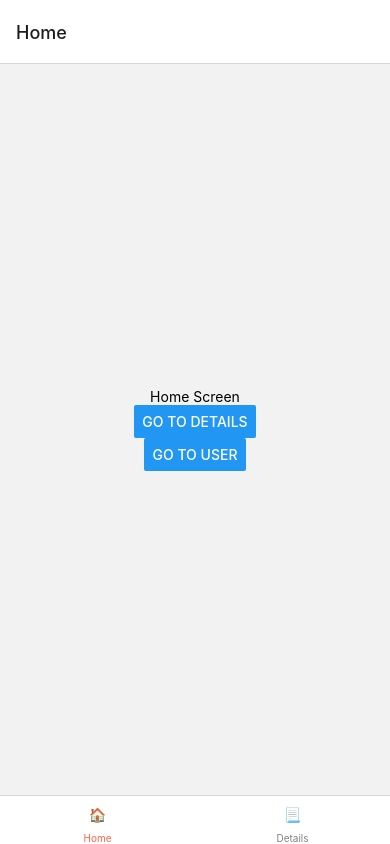
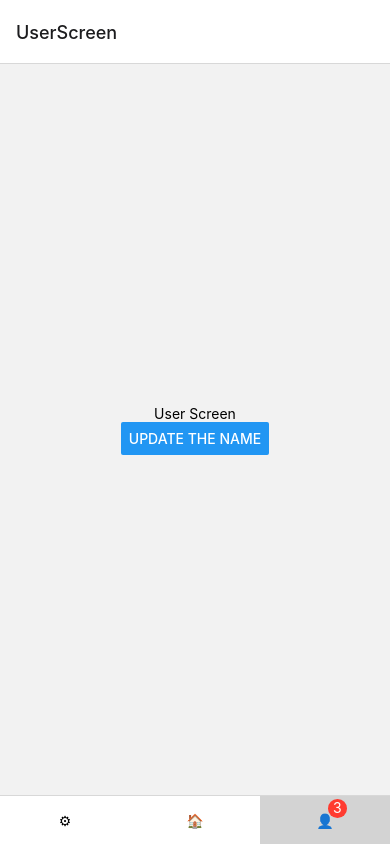
Before and after one commit to FranElfers/Fulbo, a React Native app: screen /UserScreen in a window 390 px wide. Built offline with nearby package versions, Linux system fonts and the light colour scheme.

Commit message:
enhancing navigation

```diff
--- a/App.js
+++ b/App.js
@@ -1,34 +1,11 @@
 import * as React from 'react';
-import { View, Text, Button, Image, SafeAreaView, Dimensions, Pressable } from 'react-native';
+import { Text, Button } from 'react-native';
 import { NavigationContainer } from '@react-navigation/native';
 import { createNativeStackNavigator } from '@react-navigation/native-stack';
 import { createBottomTabNavigator } from '@react-navigation/bottom-tabs';
-import Waffles from './Waffles'
-
-function HomeScreen({ navigation }) {
-  return <View style={{ flex: 1, alignItems: 'center', justifyContent: 'center' }}>
-    <Text>Home Screen</Text>
-    <Button title="Go to Details" onPress={() => navigation.navigate('Details', {name: 'Custom profile header'})} />
-    <Button title="Go to User" onPress={() => navigation.navigate('User', {name: 'User #1'})} />
-  </View>
-}
-
-function DetailsScreen({ navigation }) {
-  const [ estado, setEstado ] = React.useState(false)
-
-  const actualizar = () => {
-    setEstado(true)
-    navigation.setOptions({ title: 'Updated!' })
-  }
-
-  return <View style={{ flex: 1, alignItems: 'center', justifyContent: 'center' }}>
-    <Text>Details Screen</Text>
-    {estado
-      ? <Button title="Go to Home" onPress={() => navigation.navigate('Home')} />
-      : <Button title="Update the title" onPress={actualizar} />
-    }
-  </View>
-}
+import HomeScreen from './HomeScreen';
+import UserScreen from './UserScreen';
+import OptionsScreen from './OptionsScreen';
 
 const User = () => <Text>user</Text>
 
@@ -49,14 +26,19 @@ function App() {
     }
   }
 
+  const emojis = {HomeScreen:'🏠',UserScreen:'👤', OptionsScreen:'⚙'}
+
   return <NavigationContainer>
     <Tab.Navigator screenOptions={({ route }) => ({
-      tabBarIcon: () => <Text>{route.name === 'Home' ? '🏠' : '📃'}</Text>,
+      tabBarIcon: () => <Text>{emojis[route.name]}</Text>,
       tabBarActiveTintColor: 'tomato',
-      tabBarInactiveTintColor: 'gray'
+      tabBarActiveBackgroundColor: 'lightgrey',
+      tabBarInactiveTintColor: 'gray',
+      tabBarShowLabel: false
     })}>
-      <Tab.Screen name="Home" component={HomeScreen} />
-      <Tab.Screen name="Details" component={DetailsScreen} />
+      <Tab.Screen name="OptionsScreen" component={OptionsScreen} />
+      <Tab.Screen name="HomeScreen" component={HomeScreen} />
+      <Tab.Screen name="UserScreen" component={UserScreen} options={{ tabBarBadge: 3 }} />
     </Tab.Navigator>
   </NavigationContainer>
 
@@ -67,10 +49,9 @@ function App() {
         headerTitle: props => <LogoTitle {...props} />,
         headerRight: () => <Button onPress={() => alert('This is a button')} title="Info" color="#0000" />
       }} component={User} />
-      <Stack.Screen name="Details" options={({ route }) => ({title: route.params.name})} component={DetailsScreen} />
+      <Stack.Screen name="User" options={({ route }) => ({title: route.params.name})} component={UserScreen} />
     </Stack.Navigator>
-
   </NavigationContainer>
 }
 
-export default App;0
+export default App;
--- /dev/null
+++ b/HomeScreen.js
@@ -0,0 +1,13 @@
+import React from 'react';
+import { Button, Text, View } from "react-native"
+
+function HomeScreen({ navigation }) {
+	console.log('navigation:',navigation)
+  return <View style={{ flex: 1, alignItems: 'center', justifyContent: 'center' }}>
+    <Text>Home Screen</Text>
+    <Button title="Go to User" onPress={() => navigation.navigate('UserScreen', {name: 'Custom profile header'})} />
+    {/* <Button title="Go to User" onPress={() => navigation.navigate('User', {name: 'User #1'})} /> */}
+  </View>
+}
+
+export default HomeScreen
--- /dev/null
+++ b/OptionsScreen.js
@@ -0,0 +1,6 @@
+import React from 'react';
+import { Text } from 'react-native';
+
+export default function OptionsScreen() {
+	return <Text>Opciones</Text>
+}
--- /dev/null
+++ b/UserScreen.js
@@ -0,0 +1,28 @@
+import { useFocusEffect, useRoute } from '@react-navigation/native';
+import React from 'react';
+import { Button, Text, View } from 'react-native';
+
+function UserScreen({ navigation, route }) {
+  const [ estado, setEstado ] = React.useState(false)
+
+	React.useEffect(() => {
+		return navigation.addListener('focus', () => {
+			actualizar(false)
+		})
+	}, [navigation])
+
+  const actualizar = (x = true) => {
+		setEstado(x)
+		navigation.setOptions({ title: x ? 'Updated!' : route.name })
+  }
+
+  return <View style={{ flex: 1, alignItems: 'center', justifyContent: 'center' }}>
+    <Text>User Screen</Text>
+    {estado
+      ? <Button title="Go to Home" onPress={() => navigation.navigate('HomeScreen')} />
+      : <Button title="Update the name" onPress={actualizar} />
+    }
+  </View>
+}
+
+export default UserScreen
```
